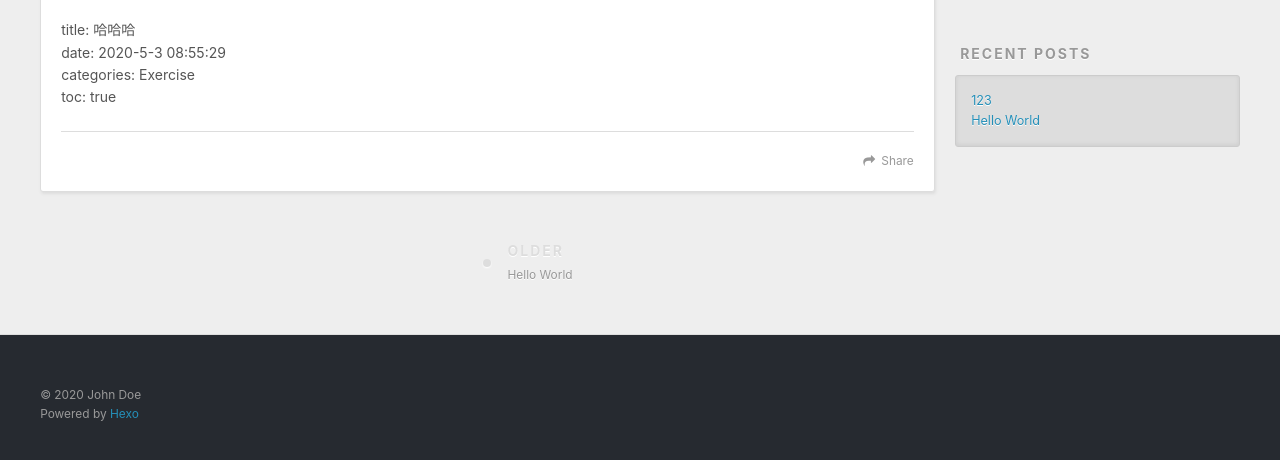
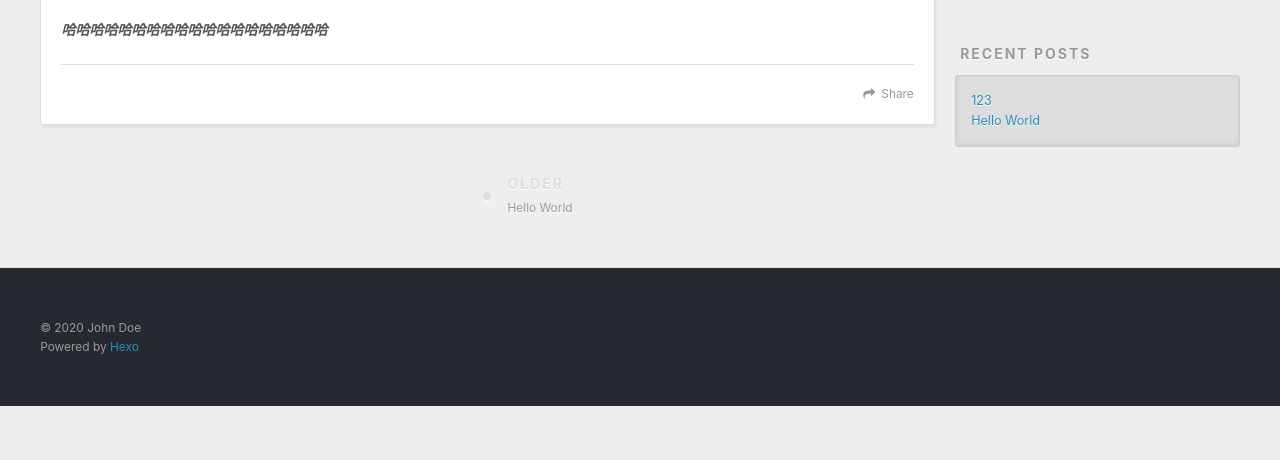
Before and after one commit to Du1in9/Du1in9.github.io, a plain HTML site: page 2020/05/03/123/index.html in a window 1280 px wide. Shown: the part 434-894 px from the top of the page. After the commit the page ends 840 px from the top, so only its background shows below. Drawn offline with nearby package versions, Linux system fonts and the light colour scheme.

Commit message:
Site updated: 2020-05-03 11:06:49

```diff
--- a/2020/05/03/123/index.html
+++ b/2020/05/03/123/index.html
@@ -7,15 +7,15 @@
 
   <title>123 | Du1in9</title>
   <meta name="viewport" content="width=device-width, initial-scale=1, maximum-scale=1">
-  <meta name="description" content="title: 哈哈哈 date: 2020-5-3 08:55:29 categories: Exercise toc: true">
+  <meta name="description" content="哈哈哈哈哈哈哈哈哈哈哈哈哈哈哈哈哈哈哈">
 <meta property="og:type" content="article">
 <meta property="og:title" content="123">
 <meta property="og:url" content="http://yoursite.com/2020/05/03/123/index.html">
 <meta property="og:site_name" content="Du1in9">
-<meta property="og:description" content="title: 哈哈哈 date: 2020-5-3 08:55:29 categories: Exercise toc: true">
+<meta property="og:description" content="哈哈哈哈哈哈哈哈哈哈哈哈哈哈哈哈哈哈哈">
 <meta property="og:locale" content="en_US">
 <meta property="article:published_time" content="2020-05-03T02:16:07.653Z">
-<meta property="article:modified_time" content="2020-05-03T02:19:29.682Z">
+<meta property="article:modified_time" content="2020-05-03T03:04:11.081Z">
 <meta property="article:author" content="John Doe">
 <meta name="twitter:card" content="summary">
 
@@ -88,7 +88,7 @@
 
     <div class="article-entry" itemprop="articleBody">
 
-        <p> title: 哈哈哈<br> date: 2020-5-3 08:55:29<br> categories: Exercise<br> toc: true  </p>
+        <p><strong><em>哈哈哈哈哈哈哈哈哈哈哈哈哈哈哈哈哈哈哈</em></strong></p>
 
 
     </div>
```
Also changed, not shown: index.html (+1 -1 lines).
